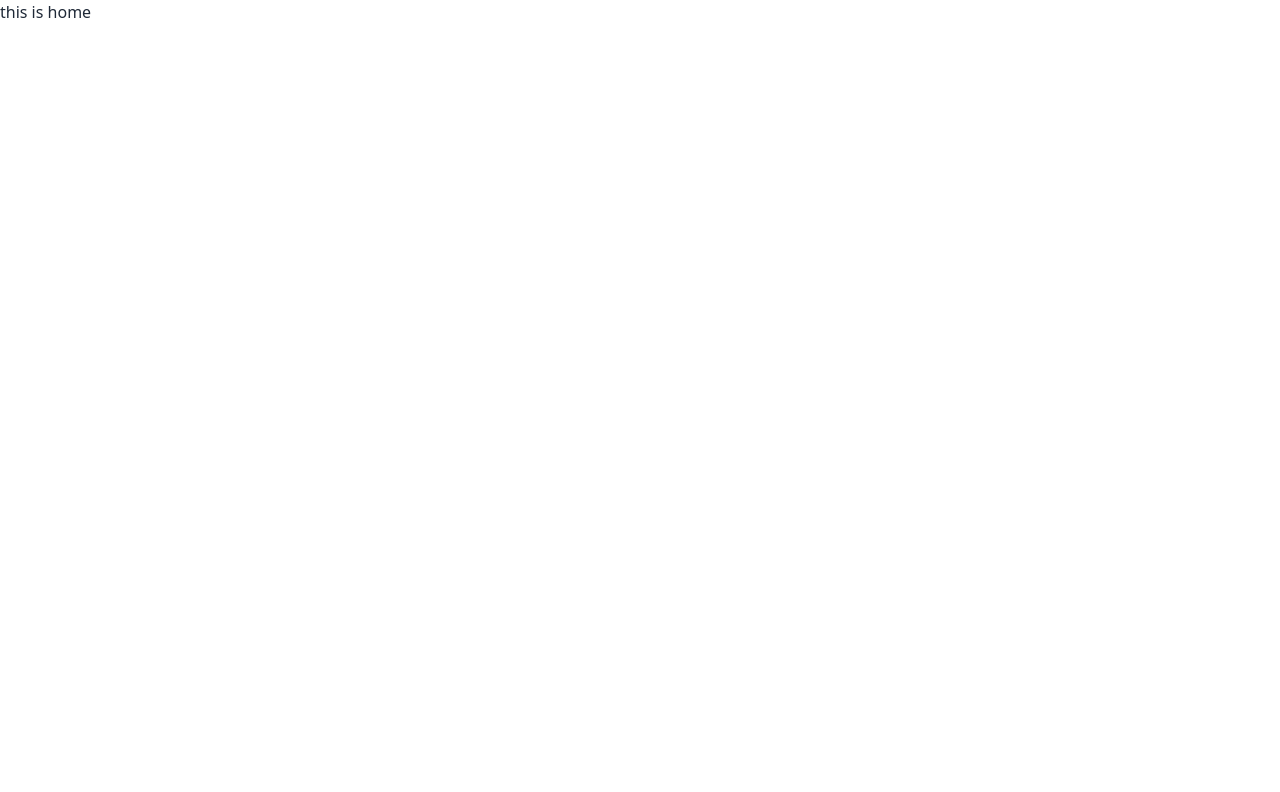
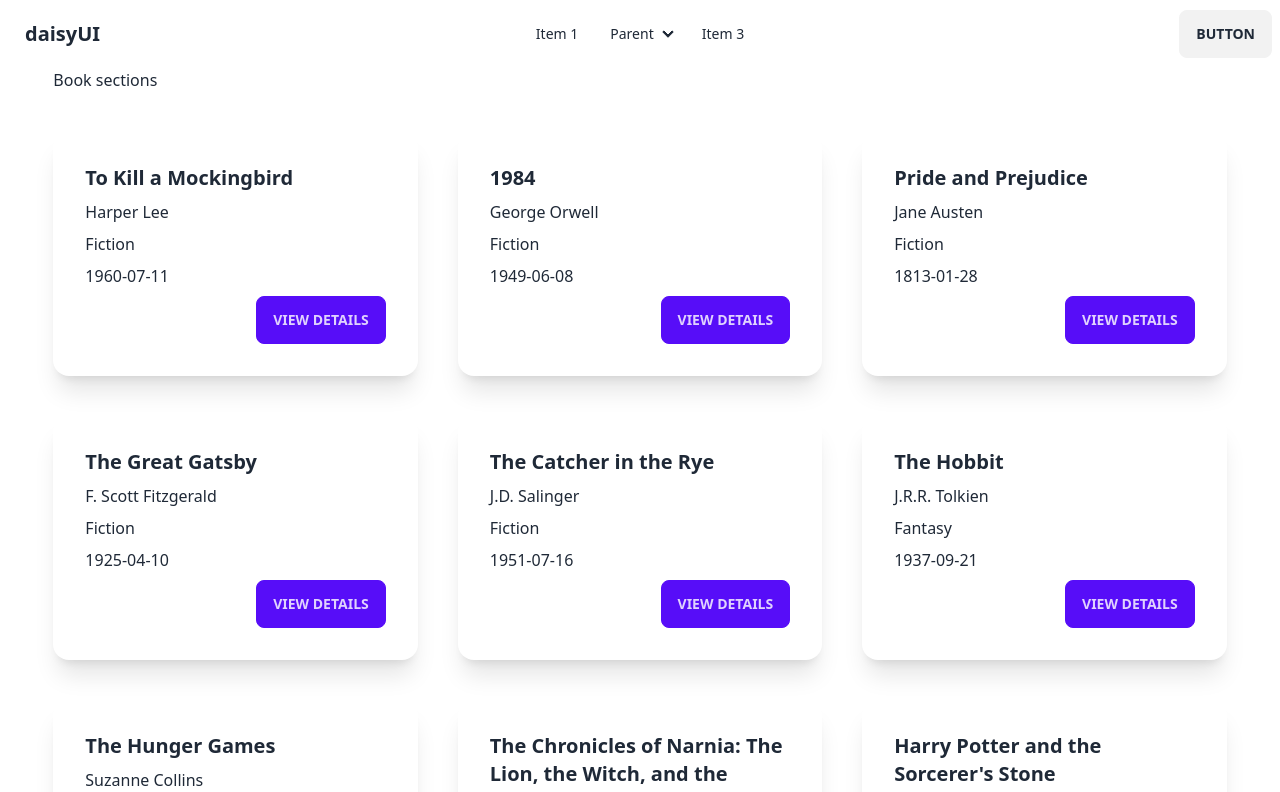
Before and after one commit to Ankan112/book-lovers, a React (Vite) app: page / in a window 1280 px wide. Shown: the top 792 px of the page. Built offline with nearby package versions, Linux system fonts and the light colour scheme.

Commit message:
react hook form added & router setup

```diff
--- a/package.json
+++ b/package.json
@@ -11,7 +11,9 @@
   },
   "dependencies": {
     "react": "^18.2.0",
-    "react-dom": "^18.2.0"
+    "react-dom": "^18.2.0",
+    "react-hook-form": "^7.45.1",
+    "react-router-dom": "^6.14.1"
   },
   "devDependencies": {
     "@types/react": "^18.2.14",
--- /dev/null
+++ b/public/books.json
@@ -0,0 +1,62 @@
+[
+  {
+    "Title": "To Kill a Mockingbird",
+    "Author": "Harper Lee",
+    "Genre": "Fiction",
+    "PublicationDate": "1960-07-11"
+  },
+  {
+    "Title": "1984",
+    "Author": "George Orwell",
+    "Genre": "Fiction",
+    "PublicationDate": "1949-06-08"
+  },
+  {
+    "Title": "Pride and Prejudice",
+    "Author": "Jane Austen",
+    "Genre": "Fiction",
+    "PublicationDate": "1813-01-28"
+  },
+  {
+    "Title": "The Great Gatsby",
+    "Author": "F. Scott Fitzgerald",
+    "Genre": "Fiction",
+    "PublicationDate": "1925-04-10"
+  },
+  {
+    "Title": "The Catcher in the Rye",
+    "Author": "J.D. Salinger",
+    "Genre": "Fiction",
+    "PublicationDate": "1951-07-16"
+  },
+  {
+    "Title": "The Hobbit",
+    "Author": "J.R.R. Tolkien",
+    "Genre": "Fantasy",
+    "PublicationDate": "1937-09-21"
+  },
+  {
+    "Title": "The Hunger Games",
+    "Author": "Suzanne Collins",
+    "Genre": "Young Adult",
+    "PublicationDate": "2008-09-14"
+  },
+  {
+    "Title": "The Chronicles of Narnia: The Lion, the Witch, and the Wardrobe",
+    "Author": "C.S. Lewis",
+    "Genre": "Fantasy",
+    "PublicationDate": "1950-10-16"
+  },
+  {
+    "Title": "Harry Potter and the Sorcerer's Stone",
+    "Author": "J.K. Rowling",
+    "Genre": "Fantasy",
+    "PublicationDate": "1997-06-26"
+  },
+  {
+    "Title": "The Lord of the Rings: The Fellowship of the Ring",
+    "Author": "J.R.R. Tolkien",
+    "Genre": "Fantasy",
+    "PublicationDate": "1954-07-29"
+  }
+]
--- /dev/null
+++ b/src/components/ui/BooksCard.tsx
@@ -0,0 +1,41 @@
+import { useState, useEffect } from "react";
+import { Link } from "react-router-dom";
+
+const BooksCard = () => {
+  //! dummy data start
+
+  const [data, setData] = useState([]);
+  useEffect(() => {
+    // eslint-disable-next-line @typescript-eslint/no-floating-promises
+    fetch("../../../public/books.json")
+      .then((res) => res.json())
+      .then((data) => setData(data));
+  }, []);
+
+  //! dummy data end
+
+  return (
+    <div className="w-11/12 mx-auto">
+      <h1>Book sections</h1>
+      <div className="grid grid-cols-1 md:grid-cols-2 lg:grid-cols-3 gap-10 my-10">
+        {data.map((book, index) => (
+          <div key={index} className="card bg-base-100 shadow-xl">
+            <div className="card-body">
+              <h2 className="card-title">{book?.Title}</h2>
+              <p>{book?.Author}</p>
+              <p>{book?.Genre}</p>
+              <p>{book?.PublicationDate}</p>
+              <div className="card-actions justify-end">
+                <Link to={`/book-details/${book.Title}`}>
+                  <button className="btn btn-primary">View Details</button>
+                </Link>
+              </div>
+            </div>
+          </div>
+        ))}
+      </div>
+    </div>
+  );
+};
+
+export default BooksCard;
--- /dev/null
+++ b/src/components/ui/Footer.tsx
@@ -0,0 +1,11 @@
+const Footer = () => {
+  return (
+    <footer className="footer footer-center p-4 bg-base-300 text-base-content">
+      <div>
+        <p>Copyright © 2023 - All right reserved by ACME Industries Ltd</p>
+      </div>
+    </footer>
+  );
+};
+
+export default Footer;
--- /dev/null
+++ b/src/components/ui/Header.tsx
@@ -0,0 +1,77 @@
+const Header = () => {
+  return (
+    <div className="navbar bg-base-100">
+      <div className="navbar-start">
+        <div className="dropdown">
+          <label tabIndex={0} className="btn btn-ghost lg:hidden">
+            <svg
+              xmlns="http://www.w3.org/2000/svg"
+              className="h-5 w-5"
+              fill="none"
+              viewBox="0 0 24 24"
+              stroke="currentColor"
+            >
+              <path
+                strokeLinecap="round"
+                strokeLinejoin="round"
+                strokeWidth="2"
+                d="M4 6h16M4 12h8m-8 6h16"
+              />
+            </svg>
+          </label>
+          <ul
+            tabIndex={0}
+            className="menu menu-sm dropdown-content mt-3 z-[1] p-2 shadow bg-base-100 rounded-box w-52"
+          >
+            <li>
+              <a>Item 1</a>
+            </li>
+            <li>
+              <a>Parent</a>
+              <ul className="p-2">
+                <li>
+                  <a>Submenu 1</a>
+                </li>
+                <li>
+                  <a>Submenu 2</a>
+                </li>
+              </ul>
+            </li>
+            <li>
+              <a>Item 3</a>
+            </li>
+          </ul>
+        </div>
+        <a className="btn btn-ghost normal-case text-xl">daisyUI</a>
+      </div>
+      <div className="navbar-center hidden lg:flex">
+        <ul className="menu menu-horizontal px-1">
+          <li>
+            <a>Item 1</a>
+          </li>
+          <li tabIndex={0}>
+            <details>
+              <summary>Parent</summary>
+              <ul className="p-2">
+                <li>
+                  <a>Submenu 1</a>
+                </li>
+                <li>
+                  <a>Submenu 2</a>
+                </li>
+              </ul>
+            </details>
+          </li>
+          <li>
+            <a>Item 3</a>
+          </li>
+        </ul>
+      </div>
+      <div className="navbar-end">
+        <a className="btn">Button</a>
+      </div>
+    </div>
+  );
+};
+
+export default Header;
--- /dev/null
+++ b/src/layout/MainLayout.tsx
@@ -0,0 +1,15 @@
+import { Outlet } from "react-router-dom";
+import Footer from "../components/ui/Footer";
+import Header from "../components/ui/Header";
+
+const MainLayout = () => {
+  return (
+    <>
+      <Header></Header>
+      <Outlet></Outlet>
+      <Footer></Footer>
+    </>
+  );
+};
+
+export default MainLayout;
--- a/src/main.tsx
+++ b/src/main.tsx
@@ -1,10 +1,14 @@
-import React from 'react'
-import ReactDOM from 'react-dom/client'
-import App from './App.tsx'
-import './index.css'
+import React from "react";
+import ReactDOM from "react-dom/client";
+import App from "./App.tsx";
+import { RouterProvider } from "react-router-dom";
+import "./index.css";
+import router from "./routes/Router.tsx";
 
-ReactDOM.createRoot(document.getElementById('root')!).render(
+ReactDOM.createRoot(document.getElementById("root")!).render(
   <React.StrictMode>
-    <App />
-  </React.StrictMode>,
-)
+    <RouterProvider router={router}>
+      <App />
+    </RouterProvider>
+  </React.StrictMode>
+);
--- a/src/pages/BookDetails.tsx
+++ b/src/pages/BookDetails.tsx
@@ -1,4 +1,8 @@
+import { useParams } from "react-router-dom";
+
 const BookDetails = () => {
+  const { Title } = useParams();
+  console.log(Title);
   return (
     <div>
       <h1>BookDetails page</h1>
--- a/src/pages/Home.tsx
+++ b/src/pages/Home.tsx
@@ -1,7 +1,9 @@
+import BooksCard from "../components/ui/BooksCard";
+
 const Home = () => {
   return (
     <div>
-      <h1>this is home</h1>
+      <BooksCard></BooksCard>
     </div>
   );
 };
--- a/src/pages/NewBook.tsx
+++ b/src/pages/NewBook.tsx
@@ -1,7 +1,35 @@
+import { useForm, SubmitHandler } from "react-hook-form";
+
+interface IFormInputs {
+  Title: string;
+  Author: string;
+  Genre: string;
+  PublicationDate: string;
+  Review: [];
+}
 const NewBook = () => {
+  const {
+    register,
+    formState: { errors },
+    handleSubmit,
+  } = useForm<IFormInputs>();
+  const onSubmit: SubmitHandler<IFormInputs> = (data) => {
+    console.log({ ...data, Review: [] });
+  };
   return (
     <div>
       <h1>new book page</h1>
+      <form onSubmit={handleSubmit(onSubmit)}>
+        <input {...register("Title", { required: true })} />
+        {errors.Title && "Title is required"}
+        <input {...register("Author", { required: true })} />
+        {errors.Author && "Author is required"}
+        <input {...register("Genre", { required: true })} />
+        {errors.Genre && "Genre is required"}
+        <input {...register("PublicationDate", { required: true })} />
+        {errors.PublicationDate && "PublicationDate is required"}
+        <input type="submit" />
+      </form>
     </div>
   );
 };
--- /dev/null
+++ b/src/pages/NotFound.tsx
@@ -0,0 +1,9 @@
+const NotFound = () => {
+  return (
+    <div>
+      <h1>Not found page</h1>
+    </div>
+  );
+};
+
+export default NotFound;
--- /dev/null
+++ b/src/routes/Router.tsx
@@ -0,0 +1,48 @@
+import { createBrowserRouter } from "react-router-dom";
+import MainLayout from "../layout/MainLayout";
+import Home from "../pages/Home";
+import AllBooks from "../pages/AllBooks";
+import NewBook from "../pages/NewBook";
+import Login from "../pages/Login";
+import SignUp from "../pages/SignUp";
+import NotFound from "../pages/NotFound";
+import BookDetails from "../pages/BookDetails";
+
+const router = createBrowserRouter([
+  {
+    path: "/",
+    element: <MainLayout></MainLayout>,
+    children: [
+      {
+        path: "/",
+        element: <Home></Home>,
+      },
+      {
+        path: "/all-books",
+        element: <AllBooks></AllBooks>,
+      },
+      {
+        path: "/book-details/:Title",
+        element: <BookDetails></BookDetails>,
+      },
+      {
+        path: "/new-book",
+        element: <NewBook></NewBook>,
+      },
+      {
+        path: "/login",
+        element: <Login></Login>,
+      },
+      {
+        path: "/sign-up",
+        element: <SignUp></SignUp>,
+      },
+    ],
+  },
+  {
+    path: "*",
+    element: <NotFound></NotFound>,
+  },
+]);
+
+export default router;
```
Also changed, not shown: 2 other files (tests, documents, lock files or other folders).
